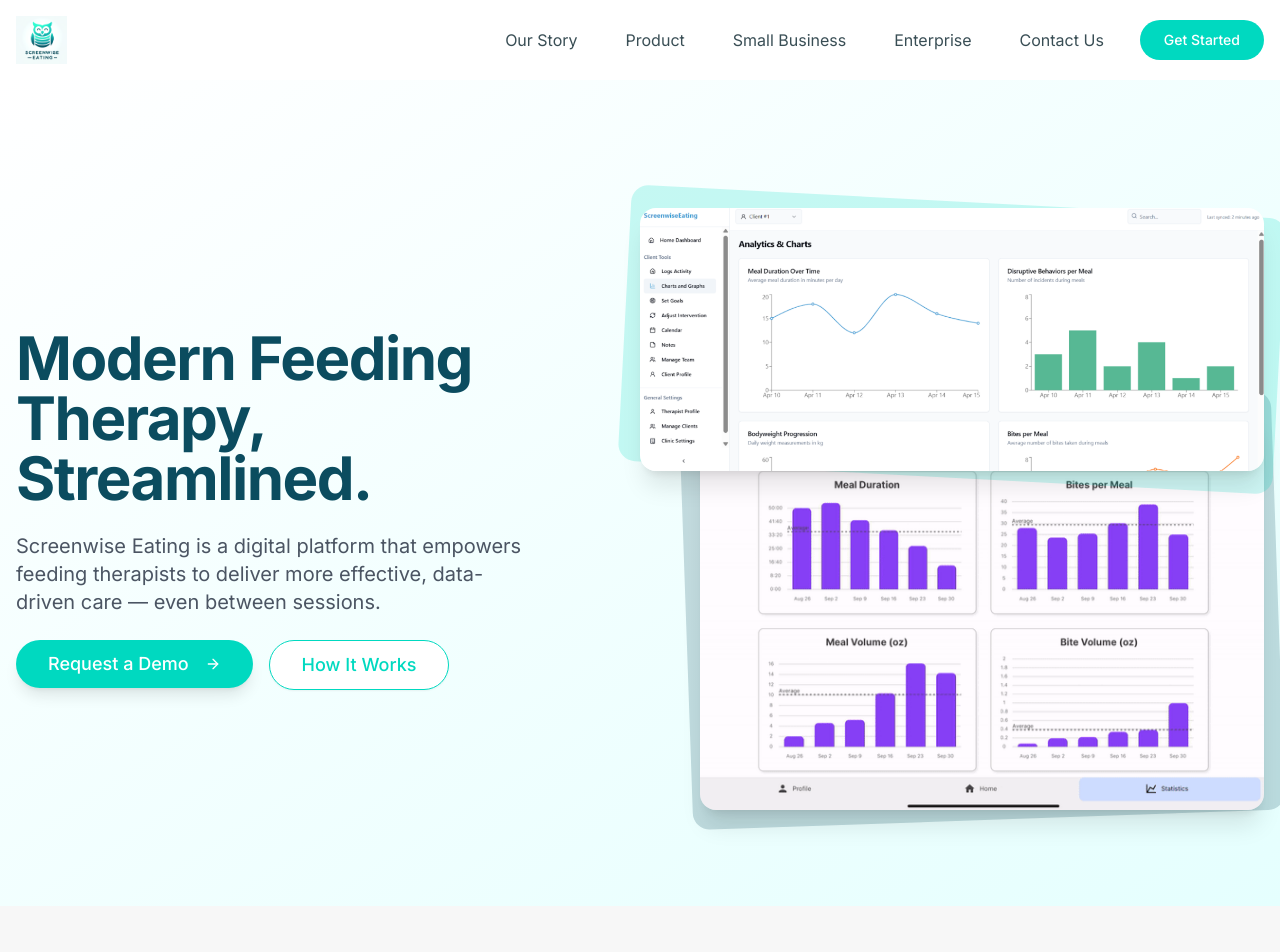
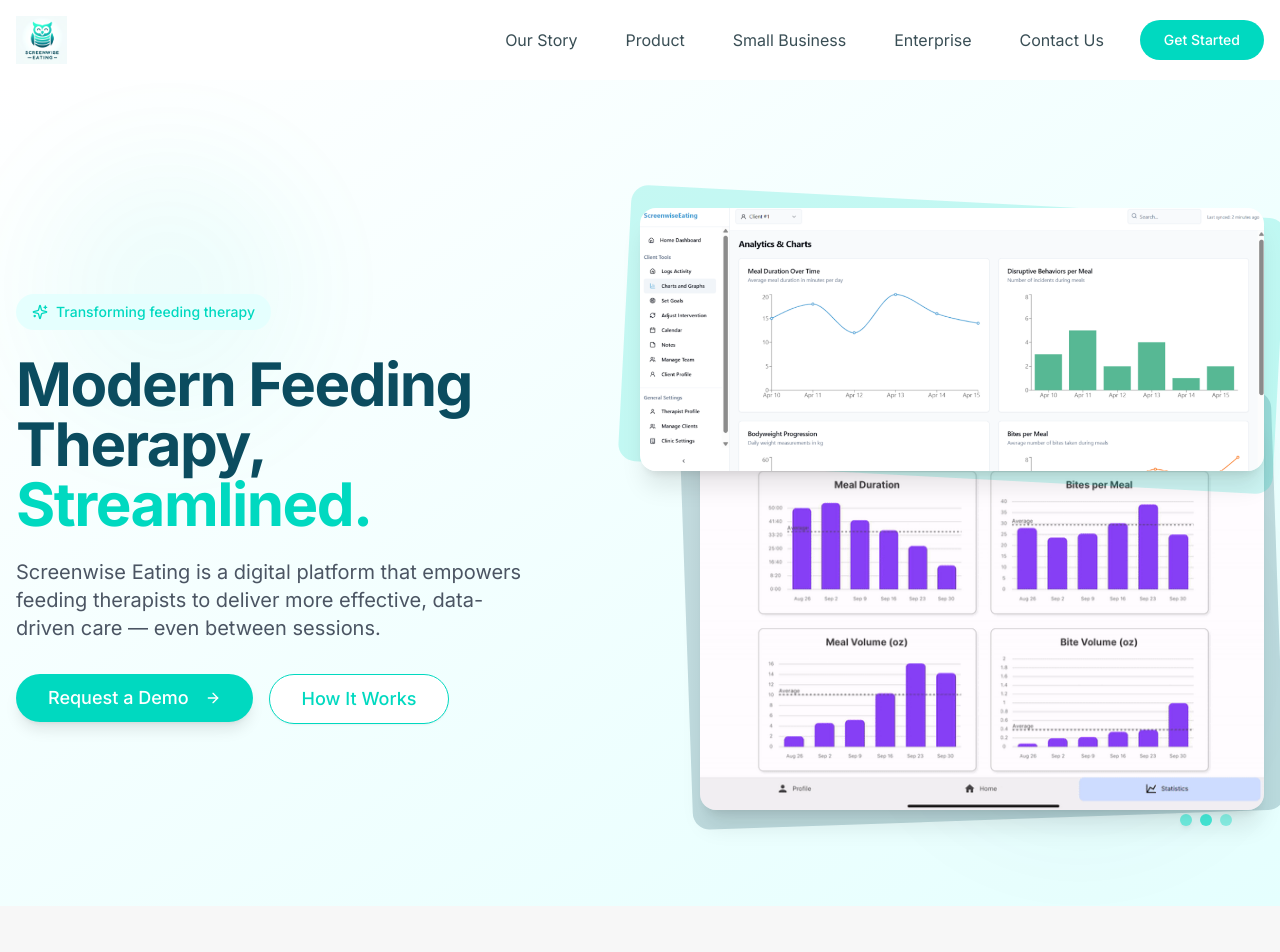
Before and after one commit to canaankimball/screenwise-website-builder, a React (Vite) app: page / in a window 1280 px wide. Shown: the top 952 px of the page. Built offline with nearby package versions, Linux system fonts and the light colour scheme.

Commit message:
Refactor: Improve UI/UX of home page
Improved the visual appeal and user experience of the home page sections.

```diff
--- a/src/components/home/Hero.tsx
+++ b/src/components/home/Hero.tsx
@@ -1,18 +1,28 @@
 
 import React from 'react';
-import { ArrowRight } from 'lucide-react';
+import { ArrowRight, Sparkles } from 'lucide-react';
 import { Button } from '@/components/ui/button';
 
 const Hero = () => {
   return (
-    <section className="bg-gradient-to-br from-white to-screenwise-light pt-20 pb-16 md:pt-32 md:pb-24">
-      <div className="container mx-auto px-4">
+    <section className="relative overflow-hidden bg-gradient-to-br from-white to-screenwise-light pt-20 pb-16 md:pt-32 md:pb-24">
+      {/* Background decorative elements */}
+      <div className="absolute top-20 left-10 w-64 h-64 bg-screenwise-teal opacity-5 rounded-full blur-3xl"></div>
+      <div className="absolute bottom-20 right-10 w-80 h-80 bg-screenwise-navy opacity-5 rounded-full blur-3xl"></div>
+
+      <div className="container mx-auto px-4 relative z-10">
         <div className="flex flex-col md:flex-row items-center">
           <div className="md:w-1/2 mb-10 md:mb-0 md:pr-10">
+            <div className="inline-flex items-center px-4 py-2 bg-screenwise-light rounded-full text-screenwise-teal mb-6 animate-fade-in">
+              <Sparkles className="mr-2" size={16} />
+              <span className="text-sm font-medium">Transforming feeding therapy</span>
+            </div>
+
             <h1 className="text-4xl md:text-5xl lg:text-6xl font-bold mb-6 leading-tight text-screenwise-navy animate-fade-in">
-              Modern Feeding Therapy, Streamlined.
+              Modern Feeding Therapy, <span className="text-screenwise-teal">Streamlined.</span>
             </h1>
-            <p className="text-lg md:text-xl text-gray-600 mb-6 max-w-lg animate-fade-in" style={{
+
+            <p className="text-lg md:text-xl text-gray-600 mb-8 max-w-lg animate-fade-in" style={{
               animationDelay: '0.2s'
             }}>Screenwise Eating is a digital platform that empowers feeding therapists to deliver more effective, data-driven care — even between sessions.</p>
 
@@ -34,7 +44,11 @@ const Hero = () => {
               animationDelay: '0.6s'
             }}>
               <div className="absolute inset-0 bg-screenwise-teal rounded-2xl opacity-20 transform rotate-3 scale-105"></div>
-              <img src="/lovable-uploads/1e7cfa7d-c175-43d2-97f2-8681914420a0.png" alt="Screenwise Eating dashboard showing analytics and charts" className="rounded-2xl shadow-xl w-full relative z-10" />
+              <img
+                src="/lovable-uploads/1e7cfa7d-c175-43d2-97f2-8681914420a0.png"
+                alt="Screenwise Eating dashboard showing analytics and charts"
+                className="rounded-2xl shadow-xl w-full relative z-10 hover:shadow-2xl transition-shadow duration-300"
+              />
             </div>
 
             {/* Second dashboard image - positioned to overlap with the first one */}
@@ -45,8 +59,15 @@ const Hero = () => {
               <img
                 src="/lovable-uploads/dcc5b79d-10f6-4010-861a-fd0d4040f3d2.png"
                 alt="Mobile app showing meal metrics"
-                className="rounded-2xl shadow-xl w-full relative z-10"
+                className="rounded-2xl shadow-xl w-full relative z-10 hover:shadow-2xl transition-shadow duration-300"
               />
+
+              {/* Decorative indicator dots */}
+              <div className="absolute -bottom-4 right-8 flex space-x-2 z-20">
+                <div className="h-3 w-3 rounded-full bg-screenwise-teal shadow-md animate-pulse"></div>
+                <div className="h-3 w-3 rounded-full bg-screenwise-teal opacity-70"></div>
+                <div className="h-3 w-3 rounded-full bg-screenwise-teal opacity-40"></div>
+              </div>
             </div>
           </div>
         </div>
```
